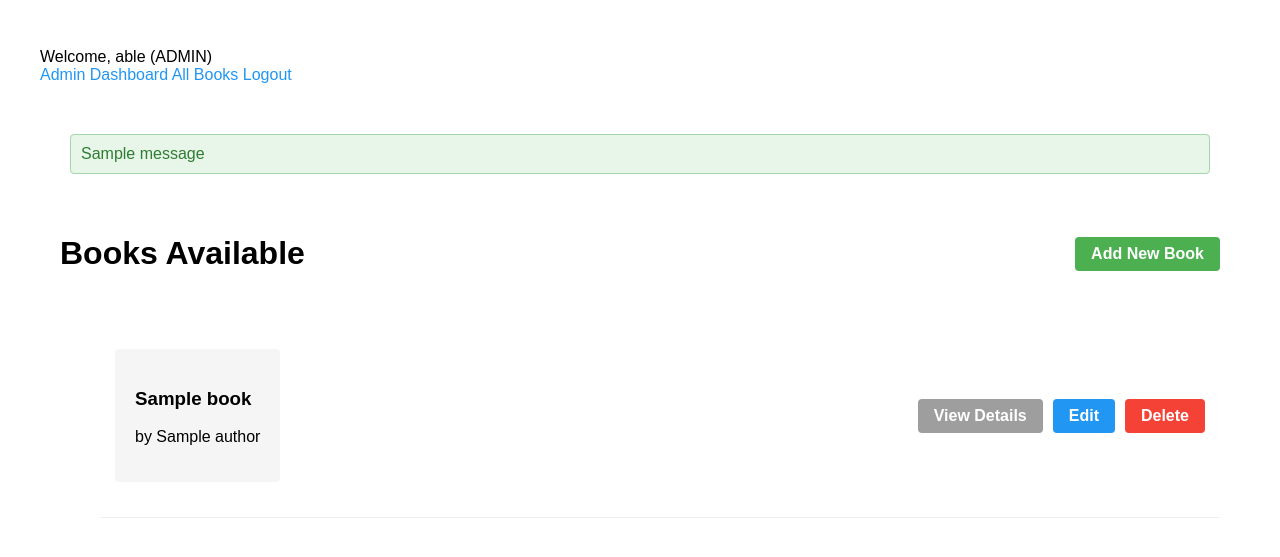
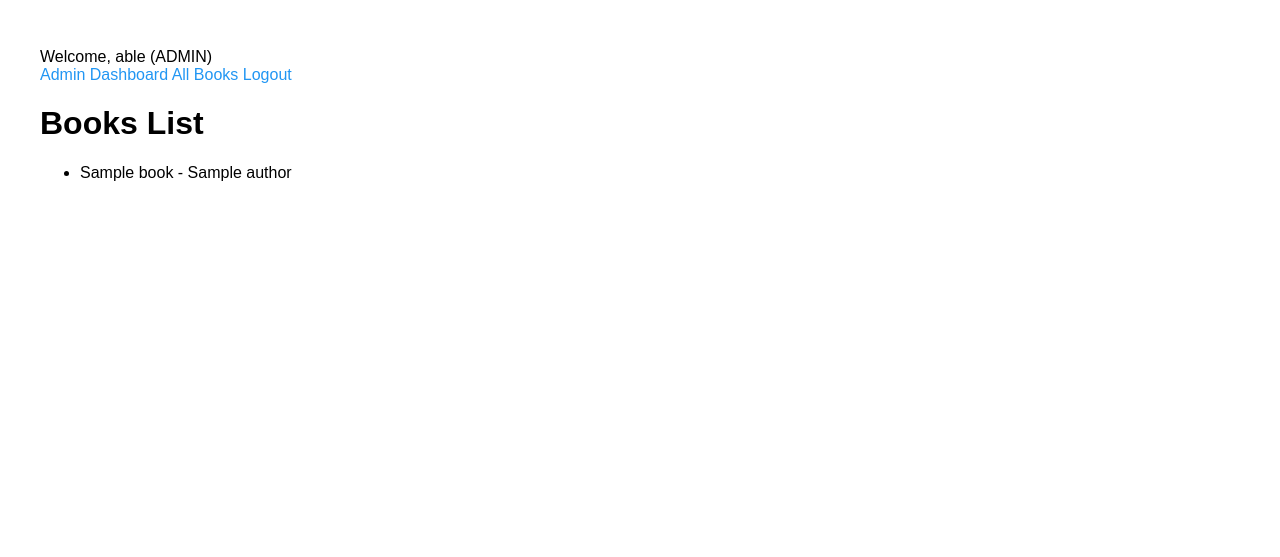
Before and after one commit to abenable/Alx_DjangoLearnLab, a Django app: template django-models/LibraryProject/relationship_app/templates/relationship_app/list_books.html in a window 1280 px wide. Shown: the top 557 px of the page. Run offline with Django 5.2, Linux system fonts and the light colour scheme; a user stored in the database is signed in; tables that the repository leaves empty hold one stand-in row (values such as "Sample post"); the template is opened without the code that fills it: values that come from a table or form of the project are taken from there, most other values are stand-ins (such as "Sample title", 1, 10 or a date in 2020); one stand-in notice (Sample message) is shown; parts of the project's set-up code (start-up, migrations or seed data) failed here and were passed over.

Commit message:
Refactor book list template and view: simplify HTML structure and update queryset to include all books

```diff
--- a/django-models/LibraryProject/relationship_app/templates/relationship_app/list_books.html
+++ b/django-models/LibraryProject/relationship_app/templates/relationship_app/list_books.html
@@ -1,60 +1,8 @@
 {% extends 'relationship_app/base.html' %} {% block content %}
-<div class="book-list-container">
-  {% if messages %}
-  <div class="messages">
-    {% for message in messages %}
-    <div class="message {% if message.tags %}{{ message.tags }}{% endif %}">
-      {{ message }}
-    </div>
-    {% endfor %}
-  </div>
-  {% endif %}
-
-  <div class="book-list-header">
-    <h1>Books Available</h1>
-    {% if perms.relationship_app.can_add_book %}
-    <a href="{% url 'relationship_app:book_add' %}" class="add-button"
-      >Add New Book</a
-    >
-    {% endif %}
-  </div>
-
-  <div class="book-list">
-    {% if books %}
-    <ul>
-      {% for book in books %}
-      <li class="book-item">
-        <div class="book-info">
-          <h3>{{ book.title }}</h3>
-          <p>by {{ book.author.name }}</p>
-        </div>
-        <div class="book-actions">
-          {% if perms.relationship_app.can_view_book_details %}
-          <a
-            href="{% url 'relationship_app:book_detail' book.pk %}"
-            class="view-button"
-            >View Details</a
-          >
-          {% endif %} {% if perms.relationship_app.can_edit_book %}
-          <a
-            href="{% url 'relationship_app:book_edit' book.pk %}"
-            class="edit-button"
-            >Edit</a
-          >
-          {% endif %} {% if perms.relationship_app.can_delete_book %}
-          <a
-            href="{% url 'relationship_app:book_delete' book.pk %}"
-            class="delete-button"
-            >Delete</a
-          >
-          {% endif %}
-        </div>
-      </li>
-      {% endfor %}
-    </ul>
-    {% else %}
-    <p>No books available.</p>
-    {% endif %}
-  </div>
-</div>
+<h1>Books List</h1>
+<ul>
+  {% for book in books %}
+  <li>{{ book.title }} - {{ book.author.name }}</li>
+  {% endfor %}
+</ul>
 {% endblock %}
--- a/django-models/LibraryProject/relationship_app/views.py
+++ b/django-models/LibraryProject/relationship_app/views.py
@@ -81,7 +81,7 @@ class BookListView(LoginRequiredMixin, ListView):
     context_object_name = 'books'
 
     def get_queryset(self):
-        return Book.objects.select_related('author')
+        return Book.objects.all().select_related('author')
 
     def get_context_data(self, **kwargs):
         context = super().get_context_data(**kwargs)
```
